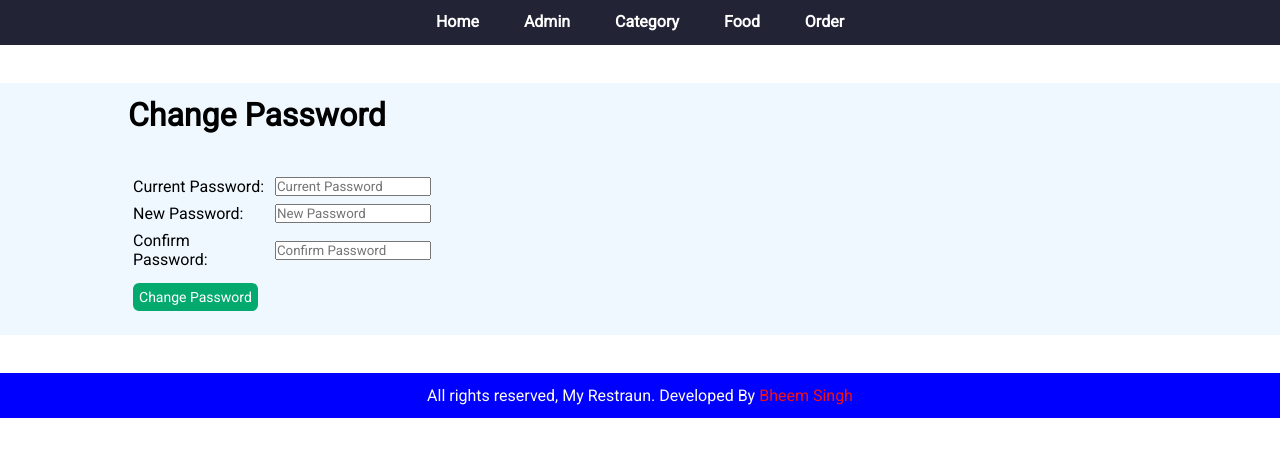
After one commit to Bimlendu-Singh/MyRestraun, a PHP site: page /MyRestraun/admin/update-password.php in a window 1280 px wide. The commit adds this page. Shown: the top 457 px of the page. Run offline with PHP 8.4, Linux system fonts and the light colour scheme; data that the repository does not hold is empty; some web fonts are replaced.

Commit message:
updated upadte-password php page

```diff
--- /dev/null
+++ b/admin/update-password.php
@@ -0,0 +1,44 @@
+<?php include('partials/menu.php') ?>
+
+<div class= "main-content">
+    <div class="wrapper">
+        <h1>Change Password</h1>
+        <br><br>
+
+        <form action="" method= "POST">
+            <table class="tbl-width-30">
+                <tr>
+                    <td>Current Password: </td>
+                    <td>
+                        <input type="password" name="current_password" placeholder="Current Password">
+                    </td>
+                </tr>
+
+                <tr>
+                    <td>New Password: </td>
+                    <td>
+                        <input type="password" name="new_password" placeholder="New Password">
+                    </td>
+                </tr>
+
+                <tr>
+                    <td>Confirm Password: </td>
+                    <td>
+                        <input type="password" name="confirm_password" placeholder="Confirm Password">
+                    </td>
+                </tr>
+
+                <tr>
+                    <td colspan ="2">
+                        <input type="hidden" name="id" value="<?php echo $id; ?>">
+                        <input type="submit" name="submit" value="Change Password" class="submit">
+                    </td>
+                </tr>
+
+            </table>
+        </form>
+
+    </div>
+</div>
+
+<?php include('partials/footer.php') ?>
--- a/css/admin.css
+++ b/css/admin.css
@@ -64,6 +64,23 @@ table tr td {
 }
 
 /* Submit button coloring */
+.btns {
+  background-color: #7a10f3;
+  border: none;
+  color: white;
+  padding: 8px 10px;
+  text-align: center;
+  text-decoration: none;
+  display: inline-block;
+  font-size: 16px;
+  margin: 4px 2px;
+  cursor: pointer;
+}
+
+.btns:hover {
+  background-color: #ab4d2e;
+}
+
 .btn-primary {
   background-color: #10f327;
   border: none;
```
Also changed, not shown: admin/manage-admin.php (+7 -0 lines).
